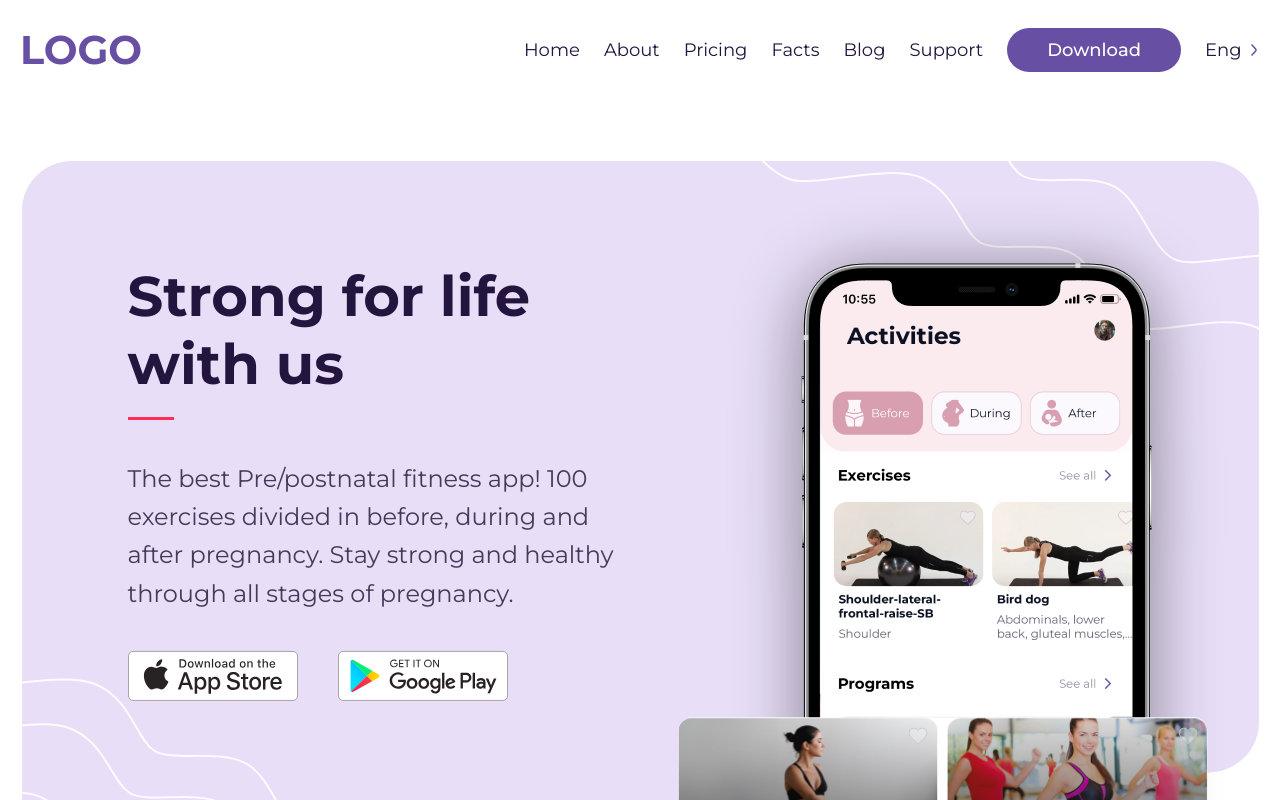
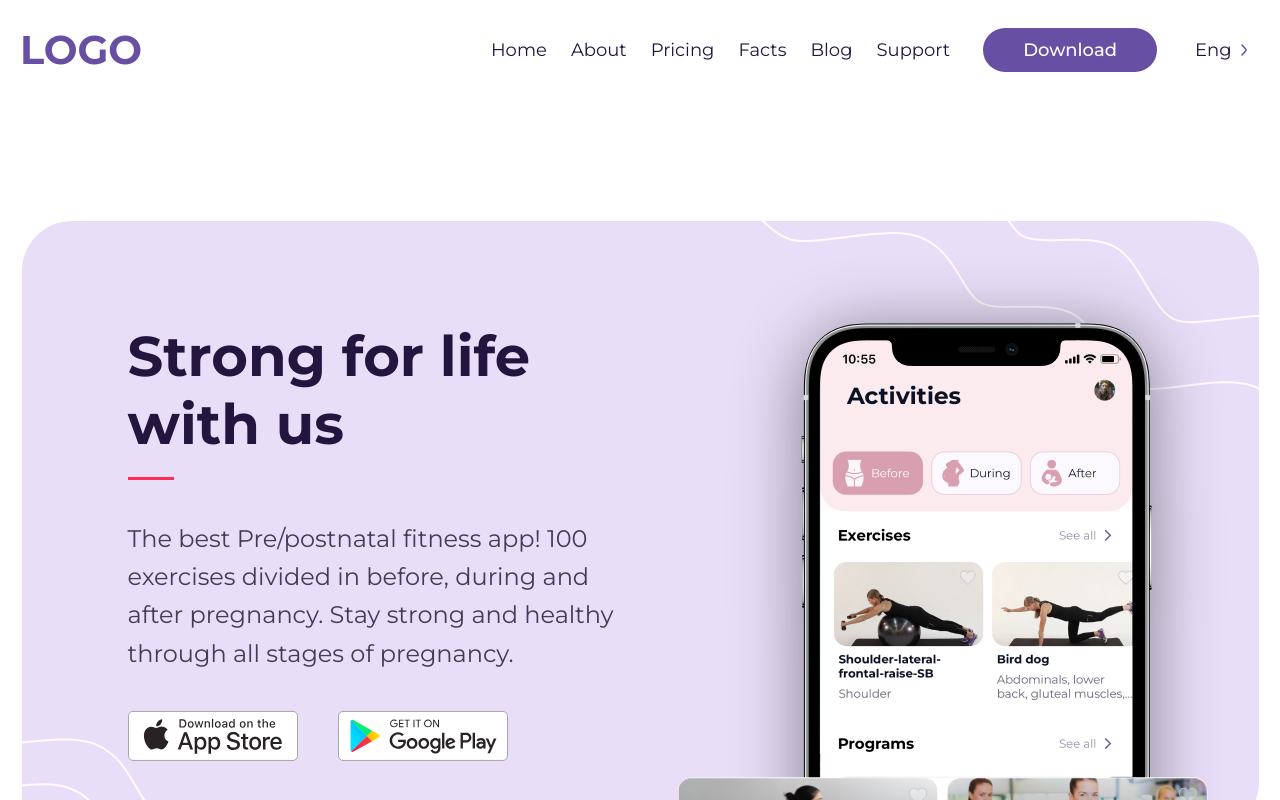
Before and after one commit to KirilCycle/Landing-Page, a Vue app: page /#/ in a window 1280 px wide. Shown: the top 800 px of the page. Built offline with nearby package versions, Linux system fonts and the light colour scheme.

Commit message:
small spacing fixes

```diff
--- a/src/components/Lists/SmallHoverList.vue
+++ b/src/components/Lists/SmallHoverList.vue
@@ -1,19 +1,22 @@
 <template>
   <div class="btn-list-wrap">
-    <ul @mouseleave="() => this.$emit('close')" class="btn-list">
+    <ul class="btn-list">
       <li @click="item?.handleClick" v-for="item in items" :key="item">
-        <img class="ico" v-if="item.ico" :src="require(`@/assets/${item.ico}`)">
-        <p>{{item.text}}</p>
+        <img
+          class="ico"
+          v-if="item.ico"
+          :src="require(`@/assets/${item.ico}`)"
+        />
+        <p>{{ item.text }}</p>
       </li>
     </ul>
   </div>
 </template>
 
 <script>
-
 export default {
   props: {
-    items: Array
+    items: Array,
   },
 };
 </script>
@@ -28,32 +31,36 @@ export default {
   padding-top: 10px;
 }
 .btn-list {
-  padding-left: 10px;
+  padding-left: 12px;
+  padding-top: 7px;
+  padding-bottom: 7px;
   background-color: white;
   position: absolute;
   z-index: 3;
   box-sizing: border-box;
   box-shadow: 0px 6px 10px 0px rgba(0, 0, 0, 0.1);
   width: 100%;
-  font-size: $font-sz-sm2;
   border-radius: 4px;
   font-weight: 400;
   font-family: "Montserrat", sans-serif;
 
   li {
     cursor: pointer;
-    line-height: $line-height-5;
     display: flex;
     flex-direction: row;
     align-items: center;
     overflow: hidden;
+    font-size: 14px;
+    font-weight: 400;
+    line-height: 28px;
+    letter-spacing: 0em;
+    text-align: left;
 
     img {
       flex-shrink: 0;
       margin-right: 7px;
       width: 22px;
     }
-
   }
 }
 </style>
--- a/src/components/Menu/TopNavbar.vue
+++ b/src/components/Menu/TopNavbar.vue
@@ -151,7 +151,7 @@ export default {
   flex-direction: row;
   align-items: center;
   box-sizing: border-box;
-  padding-right: 5px;
+  padding-right: 15px;
 
   .download-btn-wrap {
     position: relative;
@@ -168,6 +168,7 @@ export default {
   }
   .download-btn {
     padding: 12px 40px 12px 40px;
+    margin-left: 9px;
   }
 
   .btn-text {
@@ -228,7 +229,7 @@ export default {
   position: relative;
   height: inherit;
   width: 50px;
-  margin-left: $spacing3;
+  margin-left: 38px;
 
   .language-settings-info {
     height: 39.5px;
--- a/src/pages/Home/HomePage.vue
+++ b/src/pages/Home/HomePage.vue
@@ -49,4 +49,11 @@ export default {
   justify-content: center;
   width: 100%;
 }
+
+@media (max-width: 920px) {
+  .wrap {
+    padding-top: 0px;
+  }
+}
+
 </style>
--- a/src/pages/Home/components/Banners/HomeBanner.vue
+++ b/src/pages/Home/components/Banners/HomeBanner.vue
@@ -101,13 +101,14 @@ export default {
   width: 100%;
   display: flex;
   justify-content: center;
-  align-items: start;
+  align-items: center;
   position: relative;
 }
 
 .banner {
   max-width: 1237px;
   width: inherit;
+  margin-top: 60px;
   position: relative;
   height: 817px;
 
@@ -303,6 +304,7 @@ export default {
 @media (max-width: 920px) {
   .banner-wrap {
     max-height: 500px;
+    margin-top: 0px;
   }
 }
 
--- a/src/pages/Home/components/InfoBlock/InfoBlock.vue
+++ b/src/pages/Home/components/InfoBlock/InfoBlock.vue
@@ -76,6 +76,9 @@ export default {
 }
 
 @media (max-width: 921px) {
+  .info-block-wrap {
+    margin-top: 220px;
+  }
   .header {
     font-size: 45px;
   }
```
